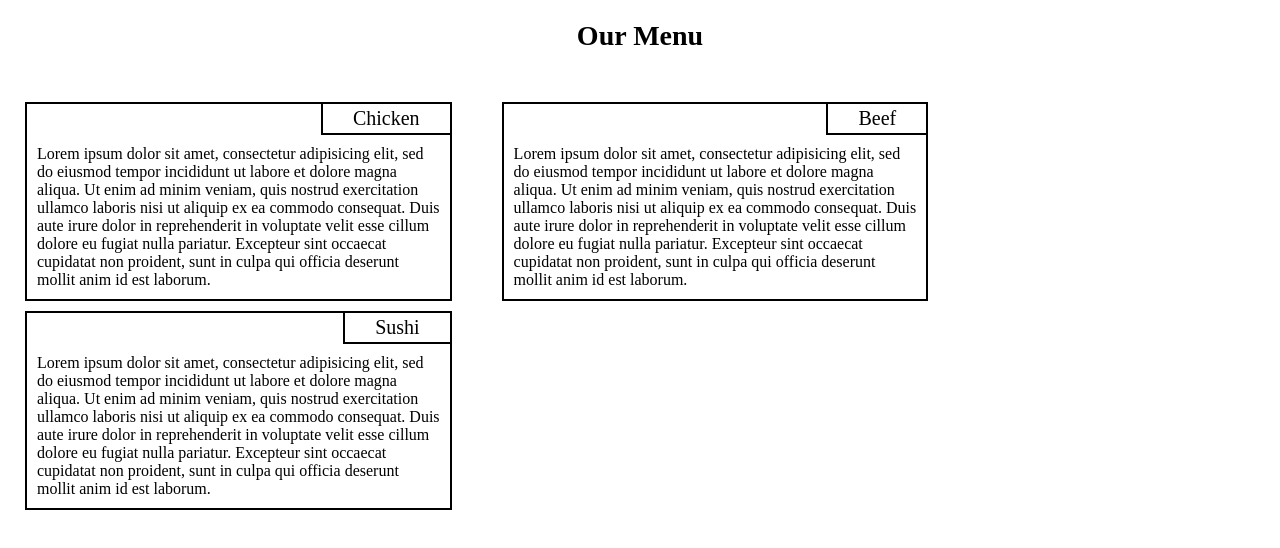
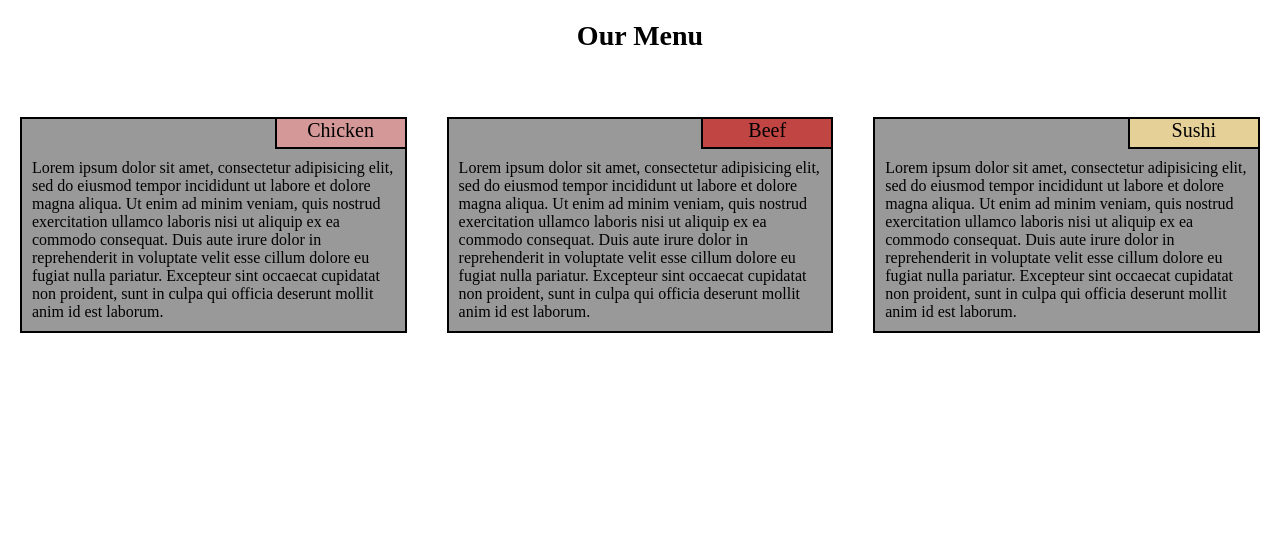
Before and after one commit to vladul23/coursera-assignments, a plain HTML site: page module2-solution/index.htm in a window 1280 px wide. Drawn offline with Linux system fonts and the light colour scheme.

Commit message:
homework

```diff
--- a/module2-solution/css/style.css
+++ b/module2-solution/css/style.css
@@ -11,17 +11,37 @@ h1 {
   padding-bottom: 30px;
 }
 
+.container {
+}
+
+.box-container {
+    padding: 0px;
+    margin: 20px;
+    border: 2px solid black;
+    background-color: #999999;
+}
+
 .box-title {
     font-size: 1.25em;
     border: 2px solid black;
     border-width: 0px 0px 2px 2px;
-	padding: 3px 30px 3px 30px;
+    text-align: center;
     float: right;
-	/*width: 50px;
-  	height: 20px;
-	position: relative;
+    width: 130px;
+    height: 30px;
+    position: rel/*ative;
     top: 0px;
- 	right: 0px;*/
+    left: 0px;*/
+}
+
+#box-title1 {
+    background-color: #D59898
+}
+#box-title2 {
+    background-color: #C14543
+}
+#box-title3 {
+    background-color: #E5D198
 }
 
 .box-text {
@@ -32,21 +52,17 @@ h1 {
 @media (min-width: 992px) {
     .col-lg-4 {
         float: left;
-    	border: 2px solid black;
         width: 33.33%;
-    	margin: 5px 25px 5px 25px;
     }
 }
 
 @media (min-width: 768px) and (max-width: 992px) {
-	.col-md-6, .col-lg-12 {
+    .col-md-6 {
         float: left;
-    	border: 2px solid black;
-  	}
-  	.col-md-6 {
         width: 50%;
     }
     .col-md-12 {
+        float: left;
         width: 100%;
     }
 }
--- a/module2-solution/index.htm
+++ b/module2-solution/index.htm
@@ -9,19 +9,24 @@
 
 <body>
 <h1>Our Menu</h1>
-<div class="row">
+<div class="container">
 	<div class="col-lg-4 col-md-6">
-  <div class="box-title">Chicken</div>
+  		<div class="box-container">
+ 			<div id="box-title1" class="box-title">Chicken</div>
   			<div class="box-text">Lorem ipsum dolor sit amet, consectetur adipisicing elit, sed do eiusmod
   			tempor incididunt ut labore et dolore magna aliqua. Ut enim ad minim veniam,
   			quis nostrud exercitation ullamco laboris nisi ut aliquip ex ea commodo
   			consequat. Duis aute irure dolor in reprehenderit in voluptate velit esse
   			cillum dolore eu fugiat nulla pariatur. Excepteur sint occaecat cupidatat non
-  proident, sunt in culpa qui officia deserunt mollit anim id est laborum.</div></div>
+  			proident, sunt in culpa qui officia deserunt mollit anim id est laborum.
+  			</div>
+  		</div>
+  	</div>
 
 
 	<div class="col-lg-4 col-md-6">
-  <div class="box-title">Beef</div>
+  		<div class="box-container">
+  			<div id="box-title2" class="box-title">Beef</div>
   			<div class="box-text">Lorem ipsum dolor sit amet, consectetur adipisicing elit, sed do eiusmod
   			tempor incididunt ut labore et dolore magna aliqua. Ut enim ad minim veniam,
   			quis nostrud exercitation ullamco laboris nisi ut aliquip ex ea commodo
@@ -29,16 +34,18 @@
   			cillum dolore eu fugiat nulla pariatur. Excepteur sint occaecat cupidatat non
   			proident, sunt in culpa qui officia deserunt mollit anim id est laborum.</div>
   		</div>
+  	</div>
 
 	<div class="col-lg-4 col-md-12">
-  <div class="box-title">Sushi</div>
+  		<div class="box-container">
+  			<div id="box-title3" class="box-title">Sushi</div>
   			<div class="box-text">Lorem ipsum dolor sit amet, consectetur adipisicing elit, sed do eiusmod
   			tempor incididunt ut labore et dolore magna aliqua. Ut enim ad minim veniam,
   			quis nostrud exercitation ullamco laboris nisi ut aliquip ex ea commodo
   			consequat. Duis aute irure dolor in reprehenderit in voluptate velit esse
   			cillum dolore eu fugiat nulla pariatur. Excepteur sint occaecat cupidatat non
   			proident, sunt in culpa qui officia deserunt mollit anim id est laborum.</div>
-
+  		</div>
   	</div>
 </body>
 </html>
```
Lines whose indentation alone changed are shown as unchanged.
